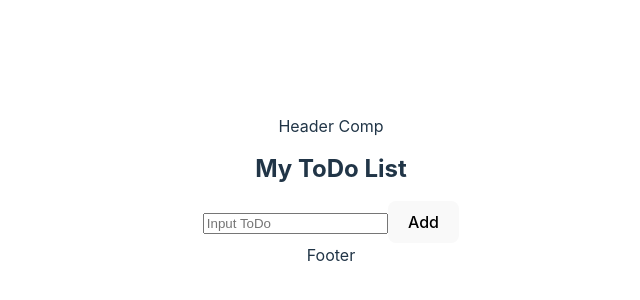
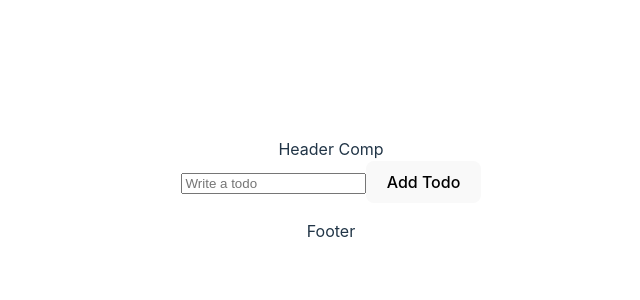
Before and after one commit to Sooro1024/BDG_React_October, a React (Vite) app: page / in a window 1280 px wide. Shown: the part 210-510 px from the top of the page, without its empty margins (309-949 px from the left). Built offline with nearby package versions, Linux system fonts and the light colour scheme.

Commit message:
migrate to hooks

```diff
--- a/src/App.jsx
+++ b/src/App.jsx
@@ -2,12 +2,14 @@ import "./App.css";
 import Footer from "./components/footer/Footer";
 import Todo from "./container/Todo";
 import { HeaderComp } from "./components/header/HeaderComp";
+import { useState } from "react";
 
 function App() {
+  const [toggle, setToggle] = useState(true)
   return (
     <div>
       <HeaderComp></HeaderComp>
-      <Todo />
+      {toggle && <Todo />}
       <Footer />
     </div>
   );
--- a/src/container/Todo.jsx
+++ b/src/container/Todo.jsx
@@ -1,37 +1,64 @@
-import React, { Component } from "react";
+import React, { memo, useEffect, useState } from "react";
 
-export default class Todo extends Component {
-  state = {
-    todoList: [],
-    text: "",
-  };
+function InputComp({onAddBtnClick}) {
+  const [input, setInput] = useState("");
 
-  handleChange = (evnt) => {
-    this.setState({ text: evnt.target.value });
-  };
-  handleAdd = () => {
-    this.setState({
-      text: "",
-      todoList: [...this.state.todoList, this.state.text],
-    });
-  };
-  render() {
-    const { todoList: todo_list, text } = this.state;
+  useEffect(() => {
+    console.log(input)
+    return () => {
+      console.log('return function input value', input)
+
+    }
+    }, [input])
+
   return (
     <>
-        <h2>My ToDo List</h2>
-        <ul>
-          {todo_list.map((elem, index) => (
-            <li key={index}>{elem}</li>
-          ))}
-        </ul>
       <input
-          placeholder="Input ToDo"
-          value={text}
-          onChange={this.handleChange}
-        ></input>
-        <button onClick={this.handleAdd}>Add</button>
+        placeholder="Write a todo"
+        value={input}
+        onChange={(e) => setInput(e.target.value)}
+      />
+      <button
+        onClick={() => {
+          onAddBtnClick({value: input, id: new Date().getMilliseconds()});
+          setInput("");
+        }}
+      >
+        Add Todo
+      </button>
     </>
   );
 }
+
+function TodoItem({singleTodoText}) {
+  return <li>{singleTodoText}</li>
 }
+
+const MemoizedTodo = memo(TodoItem)
+
+function Todo() {
+  const [lists, setLists] = useState([]);
+
+  const handleAddTodo = (todo) => {
+    //submit change
+    setLists([todo, ...lists, ]);
+  };
+  return (
+    <div>
+      <InputComp onAddBtnClick={handleAddTodo} />
+      <ul>
+        {lists.map((todo) => {
+          const {value, id} = todo;
+          return (
+            <>
+              {console.log({ value, id })}
+              <MemoizedTodo singleTodoText={value} key={id} />
+            </>
+          );
+        })}
+      </ul>
+    </div>
+  );
+}
+
+export default Todo;
```
Lines whose indentation alone changed are shown as unchanged.
